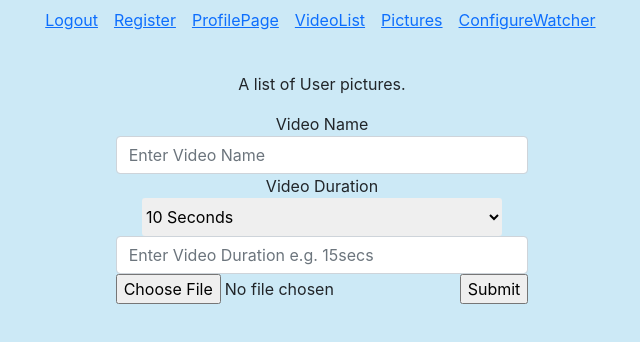
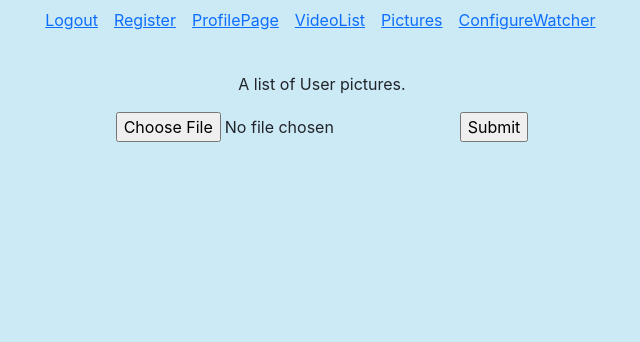
Before and after one commit to PolskaTag/project-watchit, a React (Create React App) app in the folder client/: page /Pictures in a window 1280 px wide. Shown: the top 342 px of the page, without its empty margins (318-958 px from the left). Built offline with nearby package versions, Linux system fonts and the light colour scheme; no server answers; sample sign-in values are in the browser's storage; the HTML template or start-up script is replaced by a standard one.

Commit message:
some edits

```diff
--- a/client/src/components/picture.js
+++ b/client/src/components/picture.js
@@ -151,29 +151,7 @@ function Pictures() {
         <p>A list of User pictures.</p>
 
 
-        <Form.Group>
 
-                  <Form.Label>Video Name</Form.Label>
-                  <Form.Control
-                    type="text"
-                    placeholder="Enter Video Name"
-                    defaultValue={""} />
-                  <Form.Label >Video Duration</Form.Label>
-                  <div style={{display: "block"}}>
-                  <select style={{width: "22.5em", "border-radius":"3px", height: "2.4em", border: "none"}}>
-                    <option selected>10 Seconds</option>
-                    <option>15 Seconds</option>
-                    <option>20 Seconds</option>
-                    <option>25 Seconds</option>
-                    <option>30 Seconds</option>
-                  </select>
-                  </div>
-                  <Form.Control
-                    type="number"
-                    placeholder="Enter Video Duration e.g. 15secs"
-                    defaultValue={""} />
-
-                </Form.Group>
 
         <form onSubmit={handleSubmit} encType='multipart/form-data'>
             <input
```
